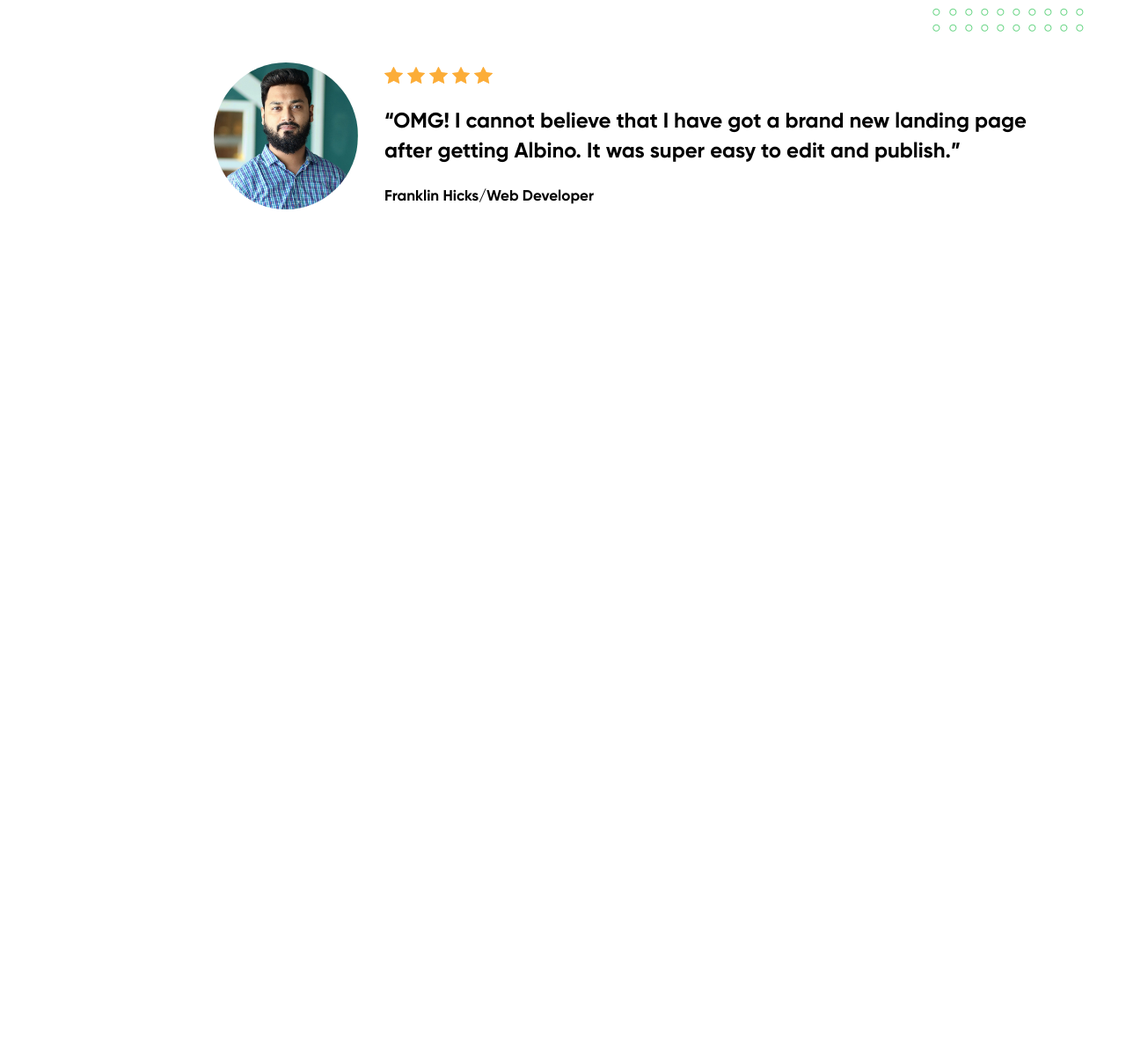
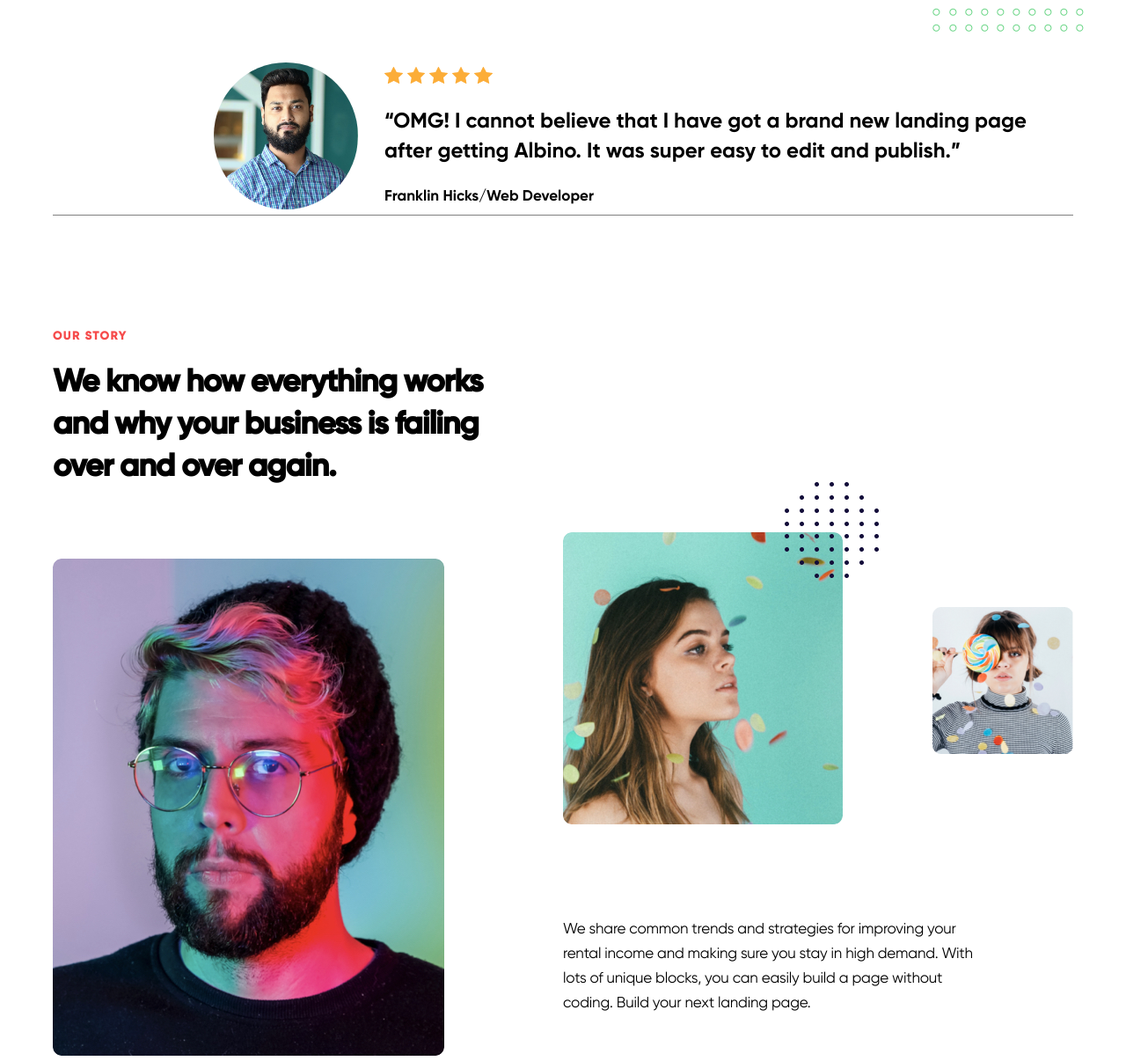
Before and after one commit to NaimIslamm/Brainwave.io---Landing-Page-SAAS-, a plain HTML site: page index.html in a window 1280 px wide. Shown: the part 1487-2693 px from the top of the page at 88% size. Before the commit the page ends 1731 px from the top, so only its background shows below. Drawn offline with Linux system fonts and the light colour scheme.

Commit message:
added story section with responsiveness

```diff
--- a/assets/css/style.css
+++ b/assets/css/style.css
@@ -269,15 +269,23 @@ header{
     left: 1000px;
     z-index: -1;
 }
+/* -------START REVIEW SECTION-------- */
+
 .review-section-wrapper{
     margin-top: 80px;
+
+}
+.review-section-inner{
+    border-bottom: 1px solid grey;
+    padding: 0 20px;
 }
 .review-row-first{
     display: flex;
     justify-content: center;
     align-items: center;
     gap: 30px;
-    padding: 0 20px;
+
+
 }
 .review-row-details{
     width: 70%;
@@ -286,6 +294,7 @@ header{
     justify-content: space-between;
     align-items: flex-start;
     gap: 20px;
+
 }
 .review-row-img {
     width: 30%;
@@ -309,7 +318,76 @@ header{
     font-size: 17px;
     line-height: 29px;
 }
+/* ------------REVIEW SECTION ENDED--------------- */
+/*---------------- STORY SECTION---------- */
+.story-section-wrapper{
+    margin-top: 130px;
+}
+.first-row{
+    width: 100%;
+    display: flex;
+    flex-direction: column;
+}
 
+.first-row-story {
+    width: 515px;
+    font-size: 36px;
+    font-family: "gilroy-bold";
+    text-align: left;
+    line-height: 48px;
+    letter-spacing: -1.2px;
+    margin-top: 20px;
+}
+.first-coloum{
+    width: 50%;
+    margin-top: 80px;
+}
+.first-coloum img{
+    width: 100%;
+    max-width: 445px;
+}
+
+.second-row{
+    display: flex;
+    justify-content: center;
+}
+.second-coloum{
+    width: 50%;
+
+    display: flex;
+    flex-direction: column;
+    justify-content: space-around;
+}
+.row-one{
+    position: relative;
+    display: flex;
+    justify-content: space-between;
+    align-items: center;
+
+}
+.row-one .image-two{
+    width: 100%;
+    max-width: 160px;
+}
+
+
+.second-coloum-details{
+    width: 490px;
+    font-size: 17px;
+    line-height: 28px;
+    letter-spacing: -0.2px;
+    font-family: "gilroy";
+    text-align: left
+
+}
+
+.parent-image-one::after{
+    content: url(../Images/Fill_1.png);
+    position: absolute;
+    left: 252px;
+    bottom: 280px;
+    color: #473BF0;
+}
 /* -------------RESPONSIVE CSS---------------- */
 /* ----- RESPONSIVE MENU SECTION ----- */
 @media screen and (max-width: 650px){
@@ -347,7 +425,7 @@ header{
     .menu-btn i{
         font-size: 1.9em;
     }
-    /* --------ended nav section----- */
+    /* -----ENDED RESPONSIVE MENU SECTION ----- */
     .row-inner{
         display: flex;
         flex-direction: column;
@@ -391,8 +469,8 @@ header{
         width: 100%;
 
     }
-    .service-section-wrapper{
-        margin-top: 290px;
+    .service-section-inner{
+        margin-top: 300px;
     }
 
     .service-first-coloum{
@@ -412,7 +490,7 @@ header{
         gap: 20px;
     }
     .service-row-second::after{
-        content:none;
+        content: none;
 
     }
     .review-row-first{
@@ -428,8 +506,52 @@ header{
     .review-text{
         width: 100%;
     }
+
+/*-------------- our story section----------- */
+.first-row {
+    padding: 0 20px;
 }
 
+.first-row-story {
+    font-size: 28px;
+    text-align: left;
+    width: 100%;
+}
 
+.second-row {
+    flex-direction: column;
+    gap: 20px;
+}
 
-/* -----ENDED RESPONSIVE MENU SECTION ----- */
+.first-coloum {
+    width: 100%;
+}
+
+.second-coloum {
+    width: 100%;
+}
+
+.row-one {
+    flex-direction: column;
+    align-items: flex-start;
+    gap: 24px;
+    align-items: center;
+}
+
+.image-one {
+    width: 100%;
+}
+
+.second-coloum-details {
+    width: 100%;
+    letter-spacing: 0;
+}
+
+.row-two {
+    padding: 15px;
+}
+.parent-image-one::after{
+    content: none;
+}
+
+}
--- a/index.html
+++ b/index.html
@@ -120,6 +120,31 @@
     </div>
   </div>
 </div>
+<div class="story-section-wrapper">
+  <div class="story-section-inner container">
+    <div class="first-row">
+      <div class="red-upper"><p>our story</p></div>
+      <div class="first-row-story"><h4>We know how everything works and why your business is failing over and over again.</h4></div>
+    </div>
+    <div class="second-row">
+      <div class="first-coloum">
+        <img src="/assets/Images/1.png" alt="">
+      </div>
+      <div class="second-coloum">
+        <div class="row-one">
+          <div class="parent-image-one"><img src="/assets/Images/2.png" alt="" class="image-one"></div>
+          <img src="assets/Images/3.png" alt="" class="image-two">
+        </div>
+        <div class="row-two">
+          <div class="second-coloum-details">
+            <p>We share common trends and strategies for improving your rental income and making sure you stay in high demand. With lots of unique blocks, you can easily build a page without coding. Build your next landing page.</p>
+          </div>
+        </div>
+      </div>
+    </div>
+
+  </div>
+</div>
   <!------ JS------->
   <script>
     function showSidebar(){
```
Also changed, not shown: assets/Images/1.png (added), assets/Images/2.png (added), assets/Images/3.png (added).
